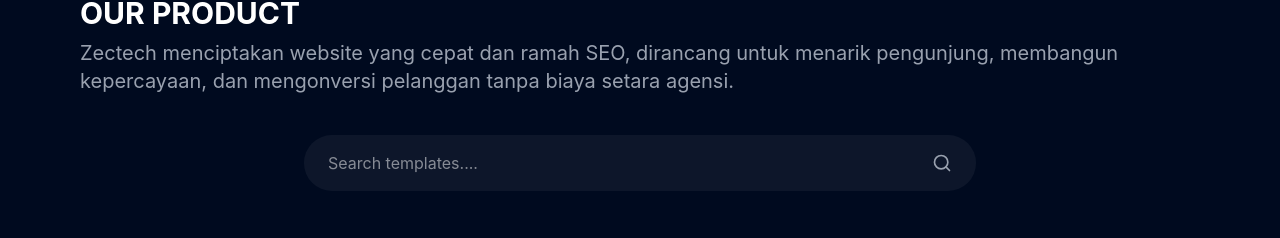
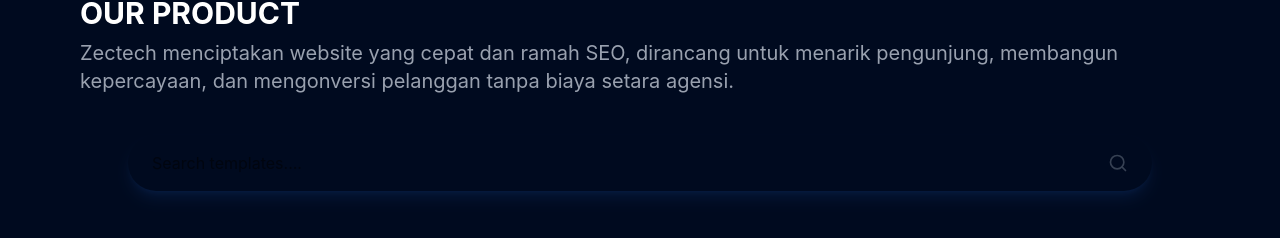
Before and after one commit to Research-and-Creativity/company-profile, a React (Vite) app: page / in a window 1280 px wide. Shown: the part 1253-1491 px from the top of the page. Built offline with nearby package versions, Linux system fonts and the light colour scheme.

Commit message:
features: update width searchBar

```diff
--- a/src/components/ui/SearchForm.tsx
+++ b/src/components/ui/SearchForm.tsx
@@ -5,15 +5,15 @@
 
 export default function SearchBar({ value, onChange }: SearchBarProps) {
   return (
-    <div className="relative max-w-2xl mx-auto mb-12">
+    <div className="relative max-w-5xl mx-auto mb-12">
       <input
         type="text"
         placeholder="Search templates...."
         value={value}
         onChange={(e) => onChange(e.target.value)}
-        className="w-full px-6 py-4 bg-white/5 border-white/10 rounded-full text-white focus:outline-none focus:border-zetech-primary transition-all"
+        className="w-full px-6 py-4 shadow-lg shadow-blue-500/10 border-black/5 rounded-full text-black focus:outline-none focus:border-zetech-primary transition-all"
       />
-      <div className="absolute right-6 top-1/2 -translate-y-1/2 text-gray-400">
+      <div className="absolute right-6 top-1/2 -translate-y-1/2 text-gray-700">
         <svg
           xmlns="http://www.w3.org/2000/svg"
           width="20"
```
